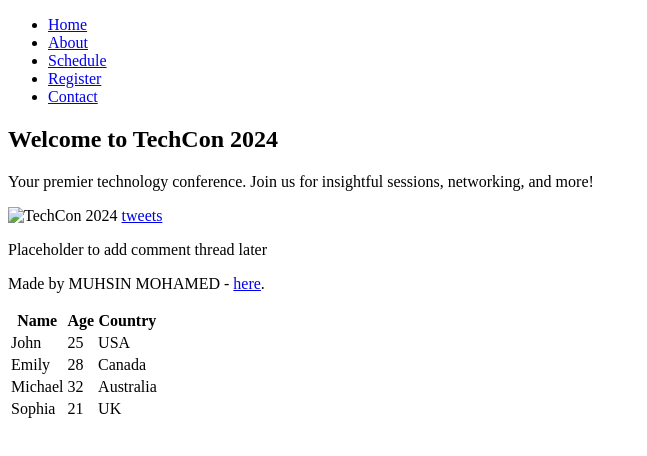
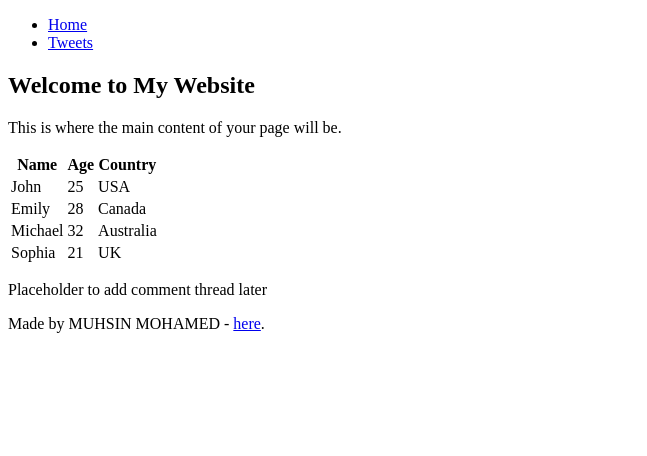
Before and after one commit to montelego/My_First_Portfolio, a plain HTML site: page html_basic/index.html in a window 1280 px wide. Shown: the whole page, without its empty margins (0-647 px from the left). Drawn offline with Linux system fonts and the light colour scheme.

Commit message:
updated index.html file

```diff
--- a/html_basic/index.html
+++ b/html_basic/index.html
@@ -4,26 +4,28 @@
     <meta charset="UTF-8">
     <meta http-equiv="X-UA-Compatible" content="IE=edge">
     <meta name="viewport" content="width=device-width, initial-scale=1.0">
-    <title>Welcome to TechCon 2024</title>
+    <title>Your Website Title</title>
+
 </head>
 <body>
+
+    <!-- Header -->
     <header>
         <ul>
             <li><a href="index.html">Home</a></li>
-            <li><a href="about.html">About</a></li>
-            <li><a href="schedule.html">Schedule</a></li>
-            <li><a href="register.html">Register</a></li>
-            <li><a href="contact.html">Contact</a></li>
+            <li><a href="tweets.html">Tweets</a></li>
         </ul>
     </header>
 
+    <!-- Main Content -->
     <main>
         <article>
-            <h1>Welcome to TechCon 2024</h1>
-            <p>Your premier technology conference. Join us for insightful sessions, networking, and more!</p>
-            <img src="conference.jpg" alt="TechCon 2024">
-            <a href="tweets.html">tweets</a>
+            <!-- Your existing content goes here -->
+            <h1>Welcome to My Website</h1>
+            <p>This is where the main content of your page will be.</p>
 
+            <!-- Table of Learners -->
+            <div>
                 <table>
                     <thead>
                         <tr>
@@ -54,6 +56,8 @@
                             <td>UK</td>
                         </tr>
                     </tbody>
+                </table>
+            </div>
 
         </article>
         <aside>
@@ -61,8 +65,10 @@
         </aside>
     </main>
 
+    <!-- Footer -->
     <footer>
-        <p>Made by MUHSIN MOHAMED - <a href="YOUR LINK" target="_blank">here</a>.</p>
+        <p>Made by MUHSIN MOHAMED - <a href="<ANY LINK>" target="_blank">here</a>.</p>
     </footer>
+
 </body>
 </html>
```
Lines whose indentation alone changed are shown as unchanged.
